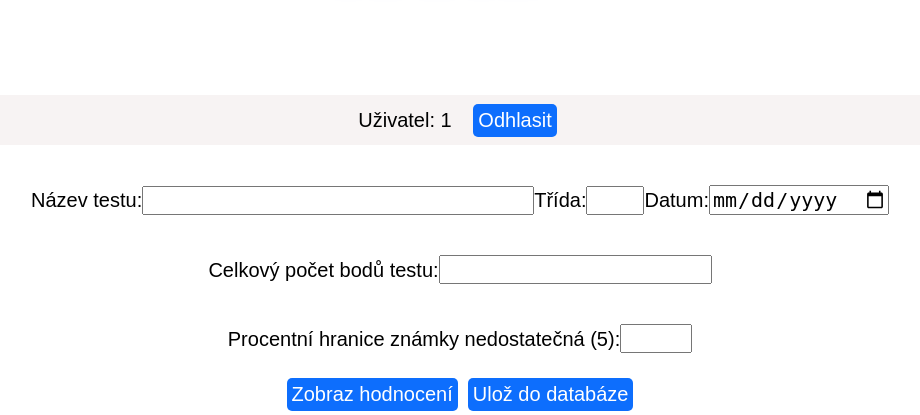
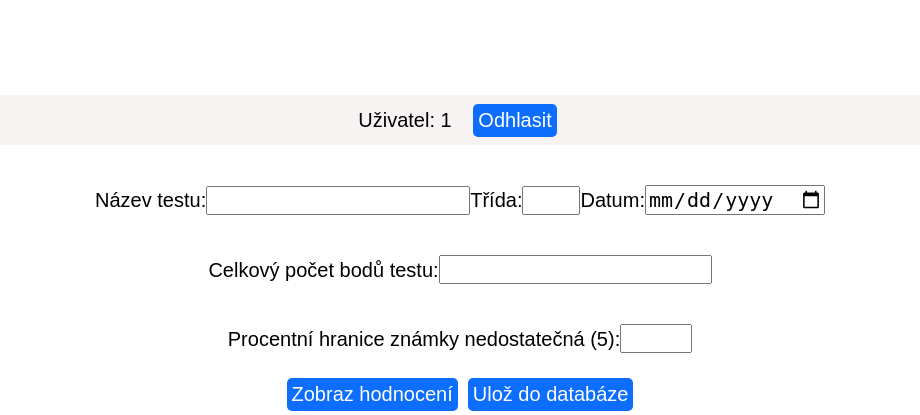
Before and after one commit to fialaivo/hodnoceni_testu, a PHP site: page / in a window 1280 px wide. Shown: the part 305-720 px from the top of the page, without its empty margins (180-1100 px from the left). Run offline with PHP 8.4, Linux system fonts and the light colour scheme; the visitor is signed in with stand-in values (Sample User, id 1); data that the repository does not hold is empty.

Commit message:
úpravy css

```diff
--- a/css/style.css
+++ b/css/style.css
@@ -230,7 +230,7 @@ a:hover{
 }
 
 #nazevTestu{
-	width:30vW;
+	width:20vw;
 }
 .udajeDoDatabaze{
 	display: flex;
```
